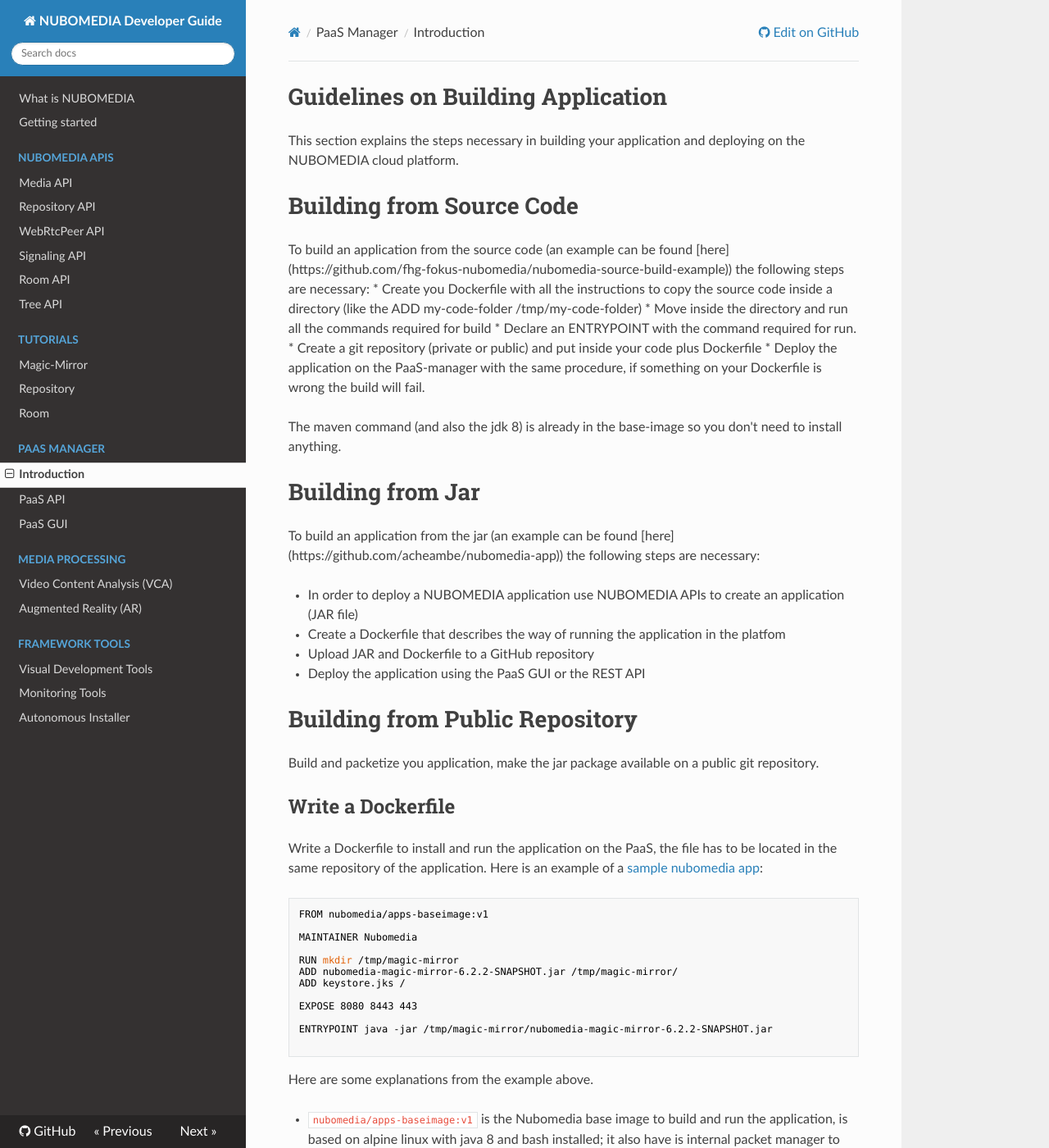
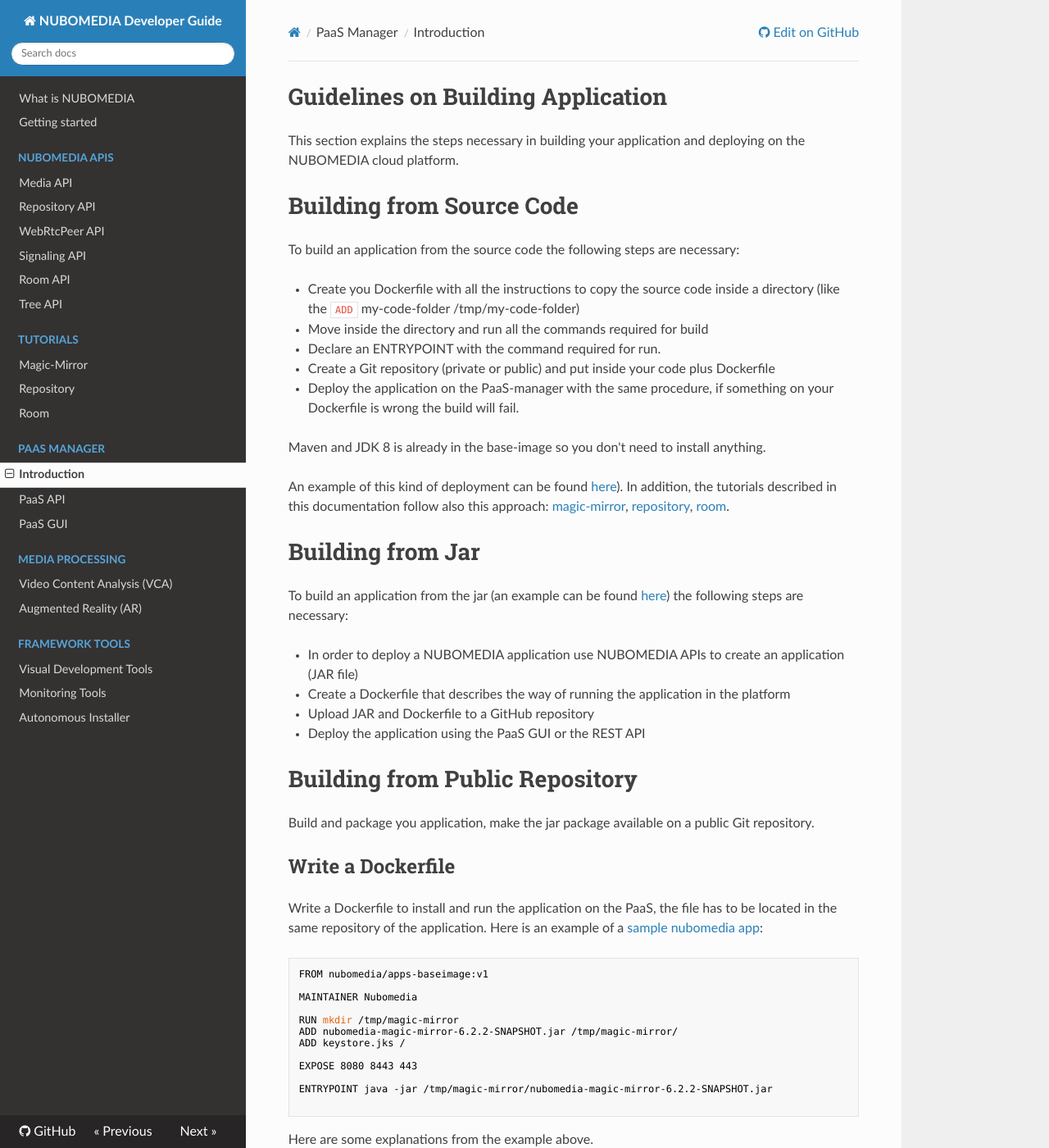
Before and after one commit to nubomedia/developer-guidelines, an MkDocs documentation site: the page built from docs/paas/paas-introduction.md, in a window 1280 px wide and 1400 px high. Shown: the whole window at 82% size. Built offline with MkDocs 1.6.1, drawn with Linux system fonts in a browser that asks for light colours; nearby versions of some CDN libraries; old or Windows-style settings are respelled for this version of MkDocs; some of the changed text lies outside the part shown.

Commit message:
Unify PaaS doc style

````diff
--- a/docs/paas/paas-introduction.md
+++ b/docs/paas/paas-introduction.md
@@ -1,29 +1,43 @@
 # Guidelines on Building Application
+
 This section explains the steps necessary in building your application and deploying on the NUBOMEDIA cloud platform.
 
 # Building from Source Code
 
-To build an application from the source code (an example can be found [here] (https://github.com/fhg-fokus-nubomedia/nubomedia-source-build-example)) the following steps are necessary:
-* Create you Dockerfile with all the instructions to copy the source code inside a directory (like the ADD my-code-folder /tmp/my-code-folder)
-* Move inside the directory and run all the commands required for build
-* Declare an ENTRYPOINT with the command required for run.
-* Create a git repository (private or public) and put inside your code plus Dockerfile
-* Deploy the application on the PaaS-manager with the same procedure, if something on your Dockerfile is wrong the build will fail.
+To build an application from the source code the following steps are necessary:
 
-The maven command (and also the jdk 8) is already in the base-image so you don't need to install anything.
+- Create you Dockerfile with all the instructions to copy the source code inside a directory (like the ```ADD``` my-code-folder /tmp/my-code-folder)
+
+- Move inside the directory and run all the commands required for build
+
+- Declare an ENTRYPOINT with the command required for run.
+
+- Create a Git repository (private or public) and put inside your code plus Dockerfile
+
+- Deploy the application on the PaaS-manager with the same procedure, if something on your Dockerfile is wrong the build will fail.
+
+Maven and JDK 8 is already in the base-image so you don't need to install anything.
+
+An example of this kind of deployment can be found [here](https://github.com/fhg-fokus-nubomedia/nubomedia-source-build-example)). In addition, the tutorials described in this documentation follow also this approach: [magic-mirror](./tutorial/nubomedia-magic-mirror.md), [repository](./tutorial/nubomedia-repository.md), [room](./tutorial/nubomedia-room.md).
 
 # Building from Jar
-To build an application from the jar (an example can be found [here] (https://github.com/acheambe/nubomedia-app)) the following steps are necessary:
 
-* In order to deploy a NUBOMEDIA application use NUBOMEDIA APIs to create an application (JAR file)
-* Create a Dockerfile that describes the way of running the application in the platfom
-* Upload JAR and Dockerfile to a GitHub repository
-* Deploy the application using the PaaS GUI or the REST API
+To build an application from the jar (an example can be found [here](https://github.com/acheambe/nubomedia-app)) the following steps are necessary:
+
+- In order to deploy a NUBOMEDIA application use NUBOMEDIA APIs to create an application (JAR file)
+
+- Create a Dockerfile that describes the way of running the application in the platform
+
+- Upload JAR and Dockerfile to a GitHub repository
+
+- Deploy the application using the PaaS GUI or the REST API
 
 # Building from Public Repository
-Build and packetize you application, make the jar package available on a public git repository.
+
+Build and package you application, make the jar package available on a public Git repository.
 
 ## Write a Dockerfile
+
 Write a Dockerfile to install and run the application on the PaaS, the file has to be located in the same repository of the application. Here is an example of a [sample nubomedia app](https://github.com/acheambe/nubomedia-app):
 
 ```
@@ -43,22 +57,31 @@ ENTRYPOINT java -jar /tmp/magic-mirror/nubomedia-magic-mirror-6.2.2-SNAPSHOT.jar
 
 Here are some explanations from the example above.
 
-* ```nubomedia/apps-baseimage:v1``` is the Nubomedia base image to build and run the application, is based on alpine linux with java 8 and bash installed; it also have is internal packet manager to install other packages. We choose that because with ubuntu-based images we had build problems and very low performances
-* ```MAINTAINER``` is the developer of the application (and the author of the Dockerfile)
-* ``` RUN ``` is a Docker instruction that execute a command given as parameter, any misspelling or wrong parameters will result in a build failure
-* ```ADD``` is a simple cut and paste from base directory to given directory
-* ```EXPOSE``` is used to declare the ports that will be used from the docker container, which will also be used by OpenShift
-* ```ENTRYPOINT``` is the command that docker will execute after the creation of the container.
+- ```nubomedia/apps-baseimage:v1``` is the Nubomedia base image to build and run the application, is based on alpine linux with java 8 and bash installed; it also have is internal packet manager to install other packages. We choose that because with ubuntu-based images we had build problems and very low performances
+
+- ```MAINTAINER``` is the developer of the application (and the author of the Dockerfile)
+
+- ``` RUN ``` is a Docker instruction that execute a command given as parameter, any misspelling or wrong parameters will result in a build failure
+
+- ```ADD``` is a simple cut and paste from base directory to given directory
+
+- ```EXPOSE``` is used to declare the ports that will be used from the docker container, which will also be used by OpenShift
+
+- ```ENTRYPOINT``` is the command that docker will execute after the creation of the container.
 
 For an extensive list of Docker commands and references use the following resources:
-* [Docker Commands](https://docs.docker.com/v1.8/reference/builder/)
-* [Docker Best Practices](https://docs.docker.com/engine/articles/dockerfile_best-practices/)
+
+- [Docker Commands](https://docs.docker.com/v1.8/reference/builder/)
+- [Docker Best Practices](https://docs.docker.com/engine/articles/dockerfile_best-practices/)
 
 # Building from Private Repository
+
 The procedure to build from a private repository is similar to the procedure for deploying from a public repository, with just one additional step the user needs to carry out. You will need to send an HTTP request to the PaaS Manager to create a secret. This secret is used to securely clone your repository during the build process.
 
 ## Creating a Secret
+
 You can create a secret a secret a REST client via graphical interface or curl using an HTTP POST on the URL  ```http://[URL]/api/v1/nubomedia/paas/secret``` with these json object as body:
+
 ```
 "projectName":"my-project",
 	"privateKey":"-----BEGIN RSA PRIVATE KEY-----\n
````
Also changed, not shown: other parts of docs/paas/paas-introduction.md (+5 -2 lines), docs/paas/paas-api.md (+12 -10 lines), docs/paas/paas-gui.md (+17 -15 lines).
